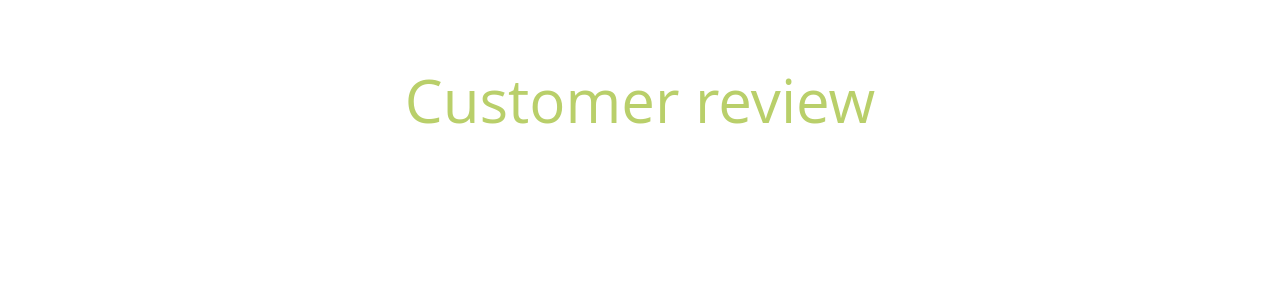
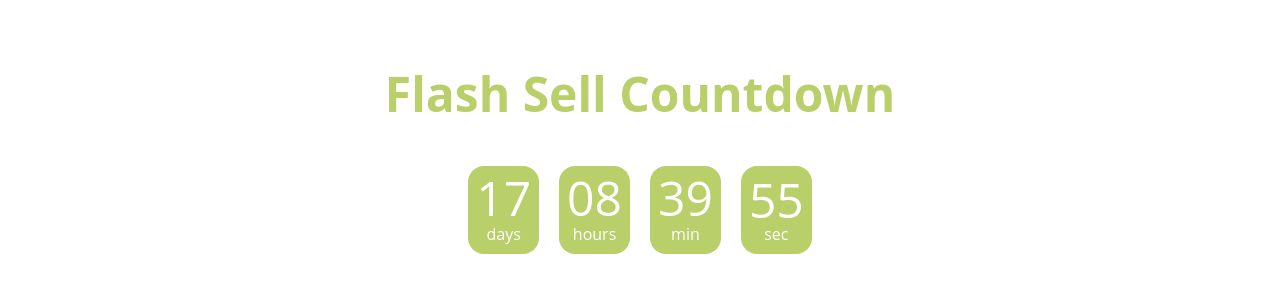
Before and after one commit to NafisOfficial/LabRatMart, a React (Vite) app: page / in a window 1280 px wide. Shown: the part 2044-2348 px from the top of the page. Built offline with nearby package versions, Linux system fonts and the light colour scheme; no server answers.

Commit message:
AOS applied

```diff
--- a/src/Component/CustomerReview/CustomerReview.jsx
+++ b/src/Component/CustomerReview/CustomerReview.jsx
@@ -2,7 +2,9 @@ import React from 'react';
 import AOS from 'aos';
 import 'aos/dist/aos.css';
 
-AOS.init();
+AOS.init({
+    disable: 'mobile'
+  });
 
 const CustomerReview = () => {
 
@@ -11,10 +13,10 @@ const CustomerReview = () => {
 
     return (
         <div>
-            <h1 className='text-center bolded text-[#B9CF6A] text-6xl mt-12'>Customer review</h1>
+            <h1 className='text-center bolded text-[#B9CF6A] text-3xl md:text-6xl mt-12'>Customer review</h1>
             <div className='sm:mx-20 sm:my-32 flex flex-col gap-12 my-16'>
                 <div data-aos="fade-right" data-aos-anchor-placement="top-center">
-                    <div className="card w-80 sm:w-96 bg-[#B9CF6A] text-primary-content ms-4">
+                    <div className="card w-72 sm:w-96 bg-[#B9CF6A] text-primary-content mx-auto sm:ms-4">
                         <div className="card-body">
                             <div className="avatar">
                                 <div className="w-12 rounded-xl">
@@ -27,7 +29,7 @@ const CustomerReview = () => {
                     </div>
                 </div>
                 <div data-aos="fade-left" data-aos-anchor-placement="top-center">
-                    <div className="card w-80 sm:w-96 bg-[#B9CF6A] text-primary-content ms-auto me-4">
+                    <div className="card w-72 sm:w-96 bg-[#B9CF6A] text-primary-content mx-auto sm:ms-auto sm:me-8">
                         <div className="card-body">
                             <div className="avatar">
                                 <div className="w-12 rounded-xl">
@@ -40,7 +42,7 @@ const CustomerReview = () => {
                     </div>
                 </div>
                 <div data-aos="fade-right" data-aos-anchor-placement="top-center">
-                    <div className="card w-80 sm:w-96 bg-[#B9CF6A] text-primary-content ms-4">
+                    <div className="card w-72 sm:w-96 bg-[#B9CF6A] text-primary-content mx-auto sm:ms-4">
                         <div className="card-body">
                             <div className="avatar">
                                 <div className="w-12 rounded-xl">
--- /dev/null
+++ b/src/Component/FlashSell/FlashSell.jsx
@@ -0,0 +1,68 @@
+import React, { useEffect, useState } from 'react';
+
+const FlashSell = () => {
+
+    const [countdown, setCountdown] = useState(1500000);
+
+    useEffect(() => {
+        const interval = setInterval(() => {
+          setCountdown(prevCountdown => prevCountdown - 1);
+        }, 1000);
+
+        if(countdown<=0){
+            setCountdown(1500000);
+        }
+
+        return () => clearInterval(interval);
+      }, []);
+
+      const formatCountdown = () => {
+    const days = Math.floor(countdown / 86400);
+    const hours = Math.floor((countdown % 86400) / 3600);
+    const minutes = Math.floor((countdown % 3600) / 60);
+    const seconds = countdown % 60;
+
+    return {
+        days,
+        hours,
+        minutes,
+        seconds,
+      };
+  };
+
+
+
+    return (
+        <div className='flex flex-col items-center gap-12 text-[#B9CF6A] justify-center'>
+            <h1 className='text-3xl sm:text-5xl font-bold'>Flash Sell Countdown</h1>
+            <div className="grid grid-flow-col gap-3 sm:gap-5 text-center auto-cols-max">
+                <div className="flex flex-col p-2 bg-[#B9CF6A] rounded-box text-neutral-content">
+                    <span className="countdown font-mono text-5xl">
+                        <span style={{ "--value": formatCountdown().days }}></span>
+                    </span>
+                    days
+                </div>
+                <div className="flex flex-col p-2 bg-[#B9CF6A] rounded-box text-neutral-content">
+                    <span className="countdown font-mono text-5xl">
+                        <span style={{ "--value": formatCountdown().hours }}></span>
+                    </span>
+                    hours
+                </div>
+                <div className="flex flex-col p-2 bg-[#B9CF6A] rounded-box text-neutral-content">
+                    <span className="countdown font-mono text-5xl">
+                        <span style={{ "--value": formatCountdown().minutes }}></span>
+                    </span>
+                    min
+                </div>
+                <div className="flex flex-col p-2 bg-[#B9CF6A] rounded-box text-neutral-content">
+                    <span className="countdown font-mono text-5xl">
+                        <span style={{ "--value": formatCountdown().seconds }}></span>
+                    </span>
+                    sec
+                </div>
+            </div>
+        </div>
+    );
+};
+
+export default FlashSell;
--- a/src/Component/Homepage/Home/Home.jsx
+++ b/src/Component/Homepage/Home/Home.jsx
@@ -2,12 +2,14 @@ import React from 'react';
 import Banner from '../Banner/Banner';
 import Gallary from '../Gallary/Gallary';
 import CustomerReview from '../../CustomerReview/CustomerReview';
+import FlashSell from '../../FlashSell/FlashSell';
 
 const Home = () => {
     return (
         <div>
             <Banner></Banner>
             <Gallary></Gallary>
+            <FlashSell></FlashSell>
             <CustomerReview></CustomerReview>
         </div>
     );
```
